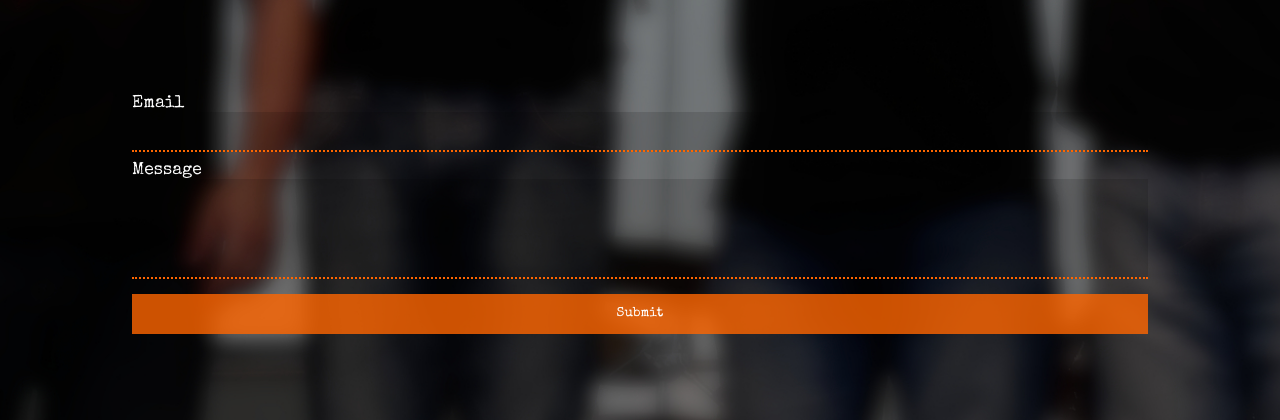
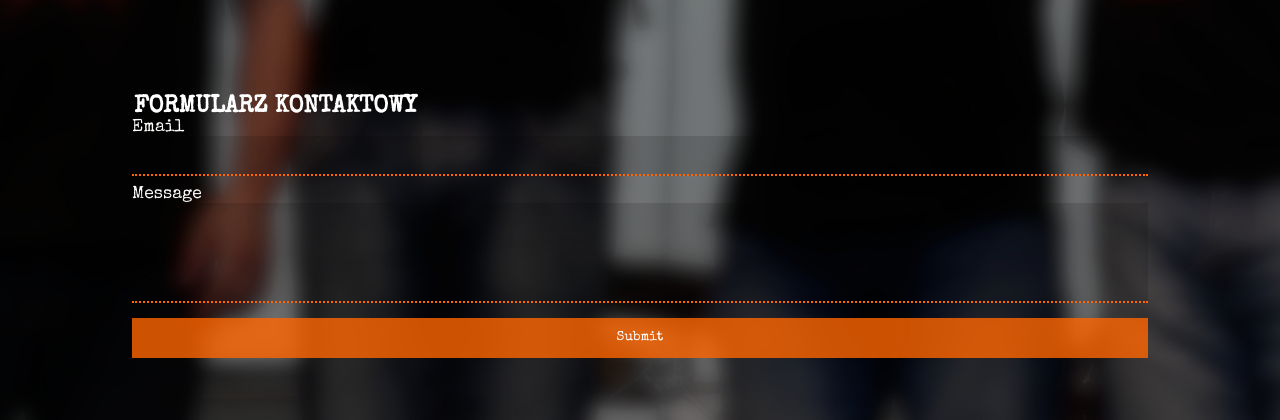
Before and after one commit to psamborski/czzk-v.2019, a Python web app: template app/templates/multimedia-merch-item.html in a window 1280 px wide. Shown: the part 828-1248 px from the top of the page. Run offline with Jinja, Linux system fonts and the light colour scheme; the template is opened without the code that fills it: most values are stand-ins (such as "Sample title", 1, 10 or a date in 2020); form fields are guessed from the names that the template uses; some libraries are stand-ins or nearby versions.

Commit message:
Small update on merch item form

```diff
--- a/app/templates/multimedia-merch-item.html
+++ b/app/templates/multimedia-merch-item.html
@@ -151,12 +151,11 @@
         {% endif %}
     </div>
 
-
-
     <div id="product-contact-form-container" class="subsection">
         <form method="post" action="{{ url_for('MainSite.send_message', page=request.endpoint, merch_item=item.short_name, type='merch') }}" id="product-contact-form" novalidate>
             {{ merch_form.csrf_token() }}
             <fieldset>
+                <legend><h3>FORMULARZ KONTAKTOWY</h3></legend>
                 {{ merch_form.email.label }}
                 {{ merch_form.email }}
                 {% if merch_form.email.errors %}
```
